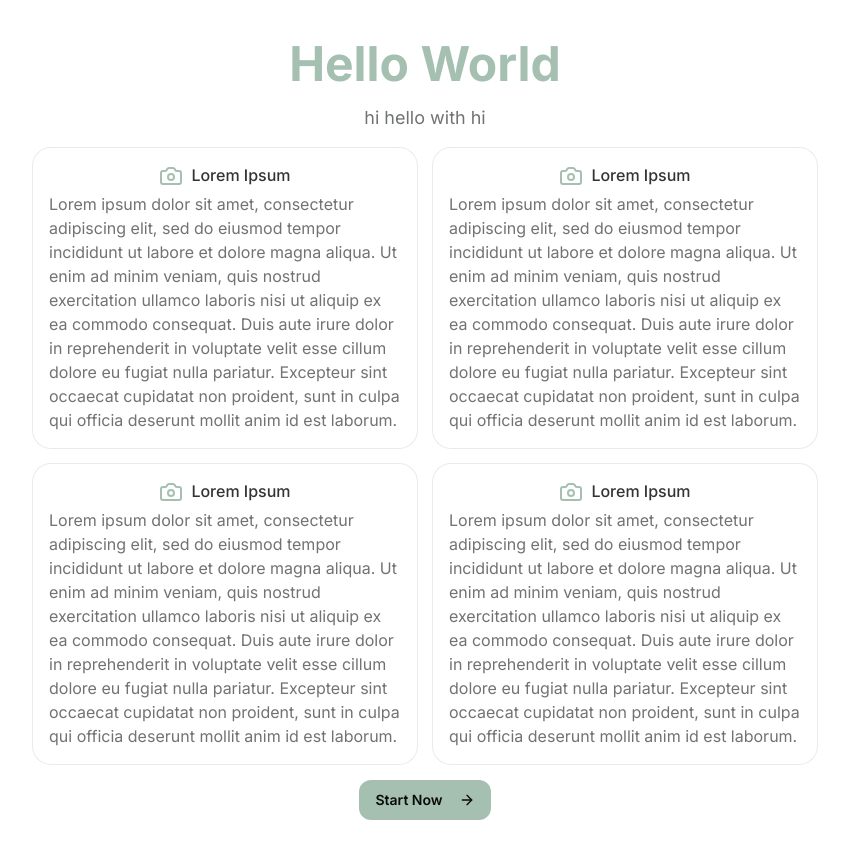
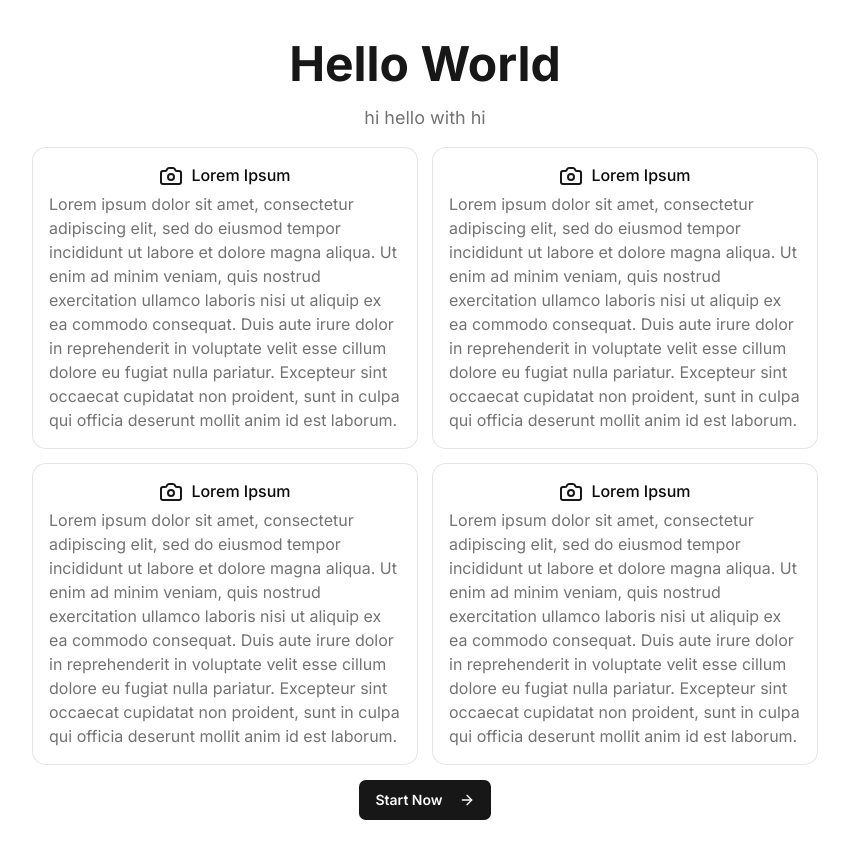
Before and after one commit to vincentfarka/Pant-Shop, a Next.js app in the folder pant-shop/: page / in a window 1280 px wide. Shown: the whole page, without its empty margins (215-1064 px from the left). Built offline with nearby package versions, Linux system fonts and the light colour scheme.

Commit message:
added Motion

```diff
--- a/pant-shop/app/globals.css
+++ b/pant-shop/app/globals.css
@@ -2,100 +2,97 @@
 @import "tw-animate-css";
 @import "shadcn/tailwind.css";
 
-
-:root {
-  --background: oklch(1.0000 0.0000 0.0000);
-  --foreground: oklch(0.3211 0.0000 0.0000);
-  --card: oklch(1.0000 0.0000 0.0000);
-  --card-foreground: oklch(0.3211 0.0000 0.0000);
-  --popover: oklch(1.0000 0.0000 0.0000);
-  --popover-foreground: oklch(0.3211 0.0000 0.0000);
-  --primary: oklch(0.7829 0.0370 159.4341);
-  --primary-foreground: oklch(0.1450 0.0000 0.0000);
-  --secondary: oklch(0.9670 0.0006 159.4341);
-  --secondary-foreground: oklch(0.4461 0.0052 159.4341);
-  --muted: oklch(0.9846 0.0003 159.4341);
-  --muted-foreground: oklch(0.5510 0.0046 159.4341);
-  --accent: oklch(0.9514 0.0049 159.4341);
-  --accent-foreground: oklch(0.3791 0.0271 159.4341);
-  --destructive: oklch(0.6368 0.2078 25.3313);
-  --destructive-foreground: oklch(1.0000 0.0000 0.0000);
-  --border: oklch(0.9276 0.0011 159.4341);
-  --input: oklch(0.9276 0.0011 159.4341);
-  --ring: oklch(0.7829 0.0370 159.4341);
-  --chart-1: oklch(0.7829 0.0370 159.4341);
-  --chart-2: oklch(0.7039 0.0425 159.4341);
-  --chart-3: oklch(0.6469 0.0429 159.4341);
-  --chart-4: oklch(0.5839 0.0356 159.4341);
-  --chart-5: oklch(0.5389 0.0271 159.4341);
-  --sidebar: oklch(0.9846 0.0003 159.4341);
-  --sidebar-foreground: oklch(0.3211 0.0000 0.0000);
-  --sidebar-primary: oklch(0.7829 0.0370 159.4341);
-  --sidebar-primary-foreground: oklch(0.1450 0.0000 0.0000);
-  --sidebar-accent: oklch(0.9514 0.0049 159.4341);
-  --sidebar-accent-foreground: oklch(0.3791 0.0271 159.4341);
-  --sidebar-border: oklch(0.9276 0.0011 159.4341);
-  --sidebar-ring: oklch(0.7829 0.0370 159.4341);
-  --font-sans: Inter, sans-serif;
-  --font-serif: Georgia, serif;
-  --font-mono: JetBrains Mono, monospace;
-  --radius: 0.875rem;
-  --shadow-2xs: 0 1px 3px 0px hsl(0 0% 0% / 0.05);
-  --shadow-xs: 0 1px 3px 0px hsl(0 0% 0% / 0.05);
-  --shadow-sm: 0 1px 3px 0px hsl(0 0% 0% / 0.10), 0 1px 2px -1px hsl(0 0% 0% / 0.10);
-  --shadow: 0 1px 3px 0px hsl(0 0% 0% / 0.10), 0 1px 2px -1px hsl(0 0% 0% / 0.10);
-  --shadow-md: 0 4px 6px -1px hsl(0 0% 0% / 0.10), 0 2px 4px -2px hsl(0 0% 0% / 0.10);
-  --shadow-lg: 0 10px 15px -3px hsl(0 0% 0% / 0.10), 0 4px 6px -4px hsl(0 0% 0% / 0.10);
-  --shadow-xl: 0 20px 25px -5px hsl(0 0% 0% / 0.10), 0 8px 10px -6px hsl(0 0% 0% / 0.10);
-  --shadow-2xl: 0 25px 50px -12px hsl(0 0% 0% / 0.25);
+.dark {
+  --background: oklch(1 0 0);
+  --foreground: oklch(0.145 0 0);
+  --card: oklch(1 0 0);
+  --card-foreground: oklch(0.145 0 0);
+  --popover: oklch(1 0 0);
+  --popover-foreground: oklch(0.145 0 0);
+  --primary: oklch(0.205 0 0);
+  --primary-foreground: oklch(0.985 0 0);
+  --secondary: oklch(0.97 0 0);
+  --secondary-foreground: oklch(0.205 0 0);
+  --muted: oklch(0.97 0 0);
+  --muted-foreground: oklch(0.556 0 0);
+  --accent: oklch(0.97 0 0);
+  --accent-foreground: oklch(0.205 0 0);
+  --destructive: oklch(0.577 0.245 27.325);
+  --destructive-foreground: oklch(1 0 0);
+  --border: oklch(0.922 0 0);
+  --input: oklch(0.922 0 0);
+  --ring: oklch(0.708 0 0);
+  --chart-1: oklch(0.809 0.105 251.813);
+  --chart-2: oklch(0.623 0.214 259.815);
+  --chart-3: oklch(0.546 0.245 262.881);
+  --chart-4: oklch(0.488 0.243 264.376);
+  --chart-5: oklch(0.424 0.199 265.638);
+  --sidebar: oklch(0.985 0 0);
+  --sidebar-foreground: oklch(0.145 0 0);
+  --sidebar-primary: oklch(0.205 0 0);
+  --sidebar-primary-foreground: oklch(0.985 0 0);
+  --sidebar-accent: oklch(0.97 0 0);
+  --sidebar-accent-foreground: oklch(0.205 0 0);
+  --sidebar-border: oklch(0.922 0 0);
+  --sidebar-ring: oklch(0.708 0 0);
+  --header: oklch(1 0 0);
+  --header-foreground: oklch(0.145 0 0);
+  --footer: oklch(1 0 0);
+  --footer-foreground: oklch(0.145 0 0);
+  --code: oklch(1 0 0);
+  --code-foreground: oklch(0.708 0 0);
+  --code-highlight: oklch(0.27 0 0);
+  --code-number: oklch(0.72 0 0);
+  --code-selection: oklch(0.922 0 0);
+  --code-border: oklch(0.922 0 0);
+  --radius: 0.55rem;
 }
 
 @media (prefers-color-scheme: dark) {
-  :root{
-  --background: oklch(0.2046 0.0000 0.0000);
-  --foreground: oklch(0.9219 0.0000 0.0000);
-  --card: oklch(0.2686 0.0000 0.0000);
-  --card-foreground: oklch(0.9219 0.0000 0.0000);
-  --popover: oklch(0.2686 0.0000 0.0000);
-  --popover-foreground: oklch(0.9219 0.0000 0.0000);
-  --primary: oklch(0.7829 0.0370 159.4341);
-  --primary-foreground: oklch(0.1450 0.0000 0.0000);
-  --secondary: oklch(0.2686 0.0000 0.0000);
-  --secondary-foreground: oklch(0.9219 0.0000 0.0000);
-  --muted: oklch(0.2393 0.0000 0.0000);
-  --muted-foreground: oklch(0.7155 0.0000 0.0000);
-  --accent: oklch(0.3791 0.0271 159.4341);
-  --accent-foreground: oklch(0.8823 0.0112 159.4341);
-  --destructive: oklch(0.6368 0.2078 25.3313);
-  --destructive-foreground: oklch(1.0000 0.0000 0.0000);
-  --border: oklch(0.3715 0.0000 0.0000);
-  --input: oklch(0.3715 0.0000 0.0000);
-  --ring: oklch(0.7829 0.0370 159.4341);
-  --chart-1: oklch(0.8739 0.0283 159.4341);
-  --chart-2: oklch(0.7829 0.0370 159.4341);
-  --chart-3: oklch(0.7039 0.0425 159.4341);
-  --chart-4: oklch(0.6469 0.0429 159.4341);
-  --chart-5: oklch(0.5839 0.0356 159.4341);
-  --sidebar: oklch(0.2046 0.0000 0.0000);
-  --sidebar-foreground: oklch(0.9219 0.0000 0.0000);
-  --sidebar-primary: oklch(0.7829 0.0370 159.4341);
-  --sidebar-primary-foreground: oklch(0.1450 0.0000 0.0000);
-  --sidebar-accent: oklch(0.3791 0.0271 159.4341);
-  --sidebar-accent-foreground: oklch(0.8823 0.0112 159.4341);
-  --sidebar-border: oklch(0.3715 0.0000 0.0000);
-  --sidebar-ring: oklch(0.7829 0.0370 159.4341);
-  --font-sans: Inter, sans-serif;
-  --font-serif: Georgia, serif;
-  --font-mono: JetBrains Mono, monospace;
-  --radius: 0.875rem;
-  --shadow-2xs: 0 1px 3px 0px hsl(0 0% 0% / 0.05);
-  --shadow-xs: 0 1px 3px 0px hsl(0 0% 0% / 0.05);
-  --shadow-sm: 0 1px 3px 0px hsl(0 0% 0% / 0.10), 0 1px 2px -1px hsl(0 0% 0% / 0.10);
-  --shadow: 0 1px 3px 0px hsl(0 0% 0% / 0.10), 0 1px 2px -1px hsl(0 0% 0% / 0.10);
-  --shadow-md: 0 4px 6px -1px hsl(0 0% 0% / 0.10), 0 2px 4px -2px hsl(0 0% 0% / 0.10);
-  --shadow-lg: 0 10px 15px -3px hsl(0 0% 0% / 0.10), 0 4px 6px -4px hsl(0 0% 0% / 0.10);
-  --shadow-xl: 0 20px 25px -5px hsl(0 0% 0% / 0.10), 0 8px 10px -6px hsl(0 0% 0% / 0.10);
-  --shadow-2xl: 0 25px 50px -12px hsl(0 0% 0% / 0.25);
+  .dark {
+    --background: oklch(0.18 0.005 159.562);
+    --foreground: oklch(0.98 0.01 159.562);
+    --card: oklch(0.22999999999999998 0.01 159.562);
+    --card-foreground: oklch(0.98 0.01 159.562);
+    --popover: oklch(0.22999999999999998 0.01 159.562);
+    --popover-foreground: oklch(0.98 0.01 159.562);
+    --primary: oklch(78.295 0.03695 159.562);
+    --primary-foreground: oklch(0.02 0.02956 159.562);
+    --secondary: oklch(0.28 0.01 159.562);
+    --secondary-foreground: oklch(0.98 0.01 159.562);
+    --muted: oklch(0.28 0.01 159.562);
+    --muted-foreground: oklch(1 0.01 159.562);
+    --accent: oklch(0.28 0.01 147.562);
+    --accent-foreground: oklch(0.98 0.01 159.562);
+    --destructive: oklch(0.3 0.15 189.562);
+    --destructive-foreground: oklch(0.98 0.01 159.562);
+    --border: oklch(0.32999999999999996 0.008 159.562);
+    --input: oklch(0.32999999999999996 0.008 159.562);
+    --ring: oklch(0.55 0.02 159.562);
+    --chart-1: oklch(0.92 0.072 159.562);
+    --chart-2: oklch(0.88 0.102 159.562);
+    --chart-3: oklch(0.8 0.132 159.562);
+    --chart-4: oklch(0.7000000000000001 0.108 159.562);
+    --chart-5: oklch(0.6000000000000001 0.08399999999999999 159.562);
+    --sidebar: oklch(0.22999999999999998 0.01 159.562);
+    --sidebar-foreground: oklch(0.98 0.01 159.562);
+    --sidebar-primary: oklch(78.295 0.03695 159.562);
+    --sidebar-primary-foreground: oklch(0.5299999999999999 0.01 159.562);
+    --sidebar-accent: oklch(0.28 0.01 147.562);
+    --sidebar-accent-foreground: oklch(0.98 0.01 159.562);
+    --sidebar-border: oklch(0.32999999999999996 0.008 159.562);
+    --sidebar-ring: oklch(0.55 0.02 159.562);
+    --header: oklch(0.18 0.005 159.562);
+    --header-foreground: oklch(0.98 0.01 159.562);
+    --footer: oklch(0.18 0.005 159.562);
+    --footer-foreground: oklch(0.98 0.01 159.562);
+    --code: oklch(0.22999999999999998 0.01 159.562);
+    --code-foreground: oklch(0.98 0.01 159.562);
+    --code-highlight: oklch(0.78 0.01 159.562);
+    --code-number: oklch(0.88 0.01 159.562);
+    --code-selection: oklch(0.18 0.005 159.562);
+    --code-border: oklch(0.32999999999999996 0.008 159.562);
+    --radius: 0.55rem;
   }
 }
 
@@ -149,7 +146,6 @@
   --shadow-2xl: var(--shadow-2xl);
 }
 
-
 @layer base {
   * {
     @apply border-border outline-ring/50;
--- a/pant-shop/app/layout.tsx
+++ b/pant-shop/app/layout.tsx
@@ -26,7 +26,7 @@ export default function RootLayout({ children }: LayoutProps<"/">) {
       lang="en"
       className={cn("h-full", "antialiased", geistSans.variable, geistMono.variable, "font-sans", inter.variable)}
     >
-      <body className="min-h-full flex flex-col" suppressHydrationWarning>{children}</body>
+      <body className="min-h-full flex flex-col dark" suppressHydrationWarning>{children}</body>
     </html>
   );
 }
--- a/pant-shop/app/page.tsx
+++ b/pant-shop/app/page.tsx
@@ -1,4 +1,5 @@
 import Advantage from "@/components/advantage";
+import MotionDiv from "@/components/div";
 import { Button } from "@/components/ui/button";
 import { ArrowRight, Camera } from "lucide-react";
 import Image from "next/image";
@@ -7,15 +8,15 @@ import Link from "next/link";
 export default function Home() {
   return (
     <div className="w-screen flex flex-col gap-4 my-10 items-center">
-      <div className="flex flex-col mx-auto items-center gap-2">
-      <div className="flex flex-col items-center gap-4">
-      <h1 className="text-5xl text-primary font-bold">
+      <div className=" flex flex-col mx-auto items-center gap-2">
+      <div className=" flex flex-col items-center gap-4">
+      <h1 className=" text-5xl text-primary font-bold">
         Hello World
       </h1>
-      <p className="text-muted-foreground text-lg">
+      <p className=" text-muted-foreground text-lg">
         hi hello with hi
       </p>
-      <div className="grid grid-cols-2 gap-4">
+      <div className=" grid grid-cols-2 gap-4">
         <Advantage
         svg={<Camera className="mr-2 text-primary" />}
         header="Lorem Ipsum"
@@ -32,7 +33,7 @@ export default function Home() {
         pharagrah="Lorem ipsum dolor sit amet, consectetur adipiscing elit, sed do eiusmod tempor incididunt ut labore et dolore magna aliqua. Ut enim ad minim veniam, quis nostrud exercitation ullamco laboris nisi ut aliquip ex ea commodo consequat. Duis aute irure dolor in reprehenderit in voluptate velit esse cillum dolore eu fugiat nulla pariatur. Excepteur sint occaecat cupidatat non proident, sunt in culpa qui officia deserunt mollit anim id est laborum."
       />
        <Advantage
-        svg={<Camera className="text-primary mr-2" />}
+        svg={<Camera className="text-primary font-mo mr-2" />}
         header="Lorem Ipsum"
         pharagrah="Lorem ipsum dolor sit amet, consectetur adipiscing elit, sed do eiusmod tempor incididunt ut labore et dolore magna aliqua. Ut enim ad minim veniam, quis nostrud exercitation ullamco laboris nisi ut aliquip ex ea commodo consequat. Duis aute irure dolor in reprehenderit in voluptate velit esse cillum dolore eu fugiat nulla pariatur. Excepteur sint occaecat cupidatat non proident, sunt in culpa qui officia deserunt mollit anim id est laborum."
       />
@@ -41,7 +42,13 @@ export default function Home() {
       </div>
       <div className="flex flex-col items-center gap-2">
         <Link href="/sign-up">
+        <MotionDiv whileHover={{
+        scale: 1.1,
+        backgroundColor: "#000",
+        color: "#fff"
+      }} transition={{type:"spring", stiffness: 1000}}>
         <Button size="lg" className="px-7 py-5 font-semibold">Start Now<ArrowRight className="ml-2" /></Button>
+        </MotionDiv>
         </Link>
       </div>
     </div>
--- /dev/null
+++ b/pant-shop/components/div.tsx
@@ -0,0 +1,9 @@
+"use client";
+
+import { motion, HTMLMotionProps } from "motion/react";
+
+type MotionDivProps = {} & HTMLMotionProps<"div">;
+
+export default function MotionDiv({ ...props }: MotionDivProps) {
+  return <motion.div {...props} />
+}
--- a/pant-shop/package.json
+++ b/pant-shop/package.json
@@ -12,7 +12,9 @@
     "@base-ui/react": "^1.7.0",
     "class-variance-authority": "^0.7.1",
     "clsx": "^2.1.1",
+    "lenis": "^1.3.26",
     "lucide-react": "^1.37.0",
+    "motion": "^13.2.0",
     "next": "16.3.3",
     "react": "19.2.8",
     "react-dom": "19.2.8",
```
Also changed, not shown: 1 other file (tests, documents, lock files or other folders).
